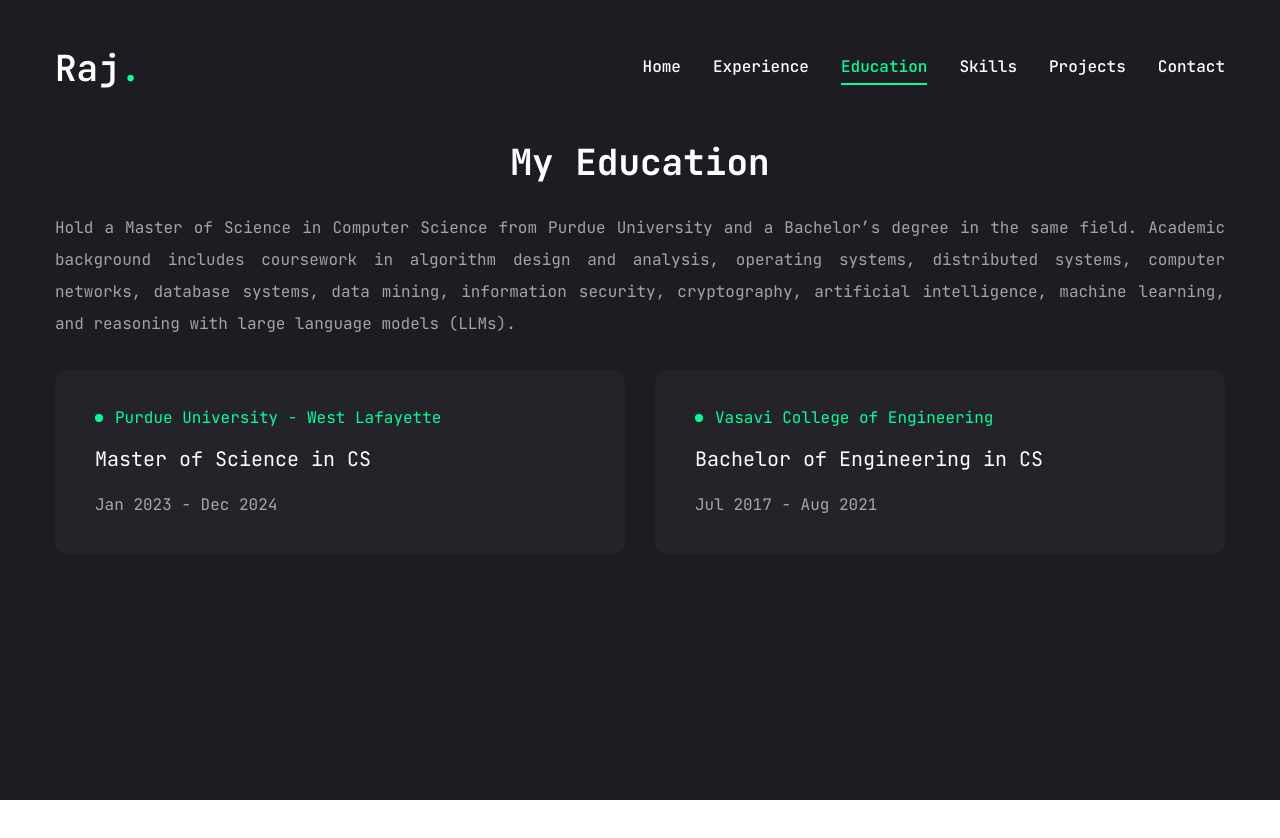
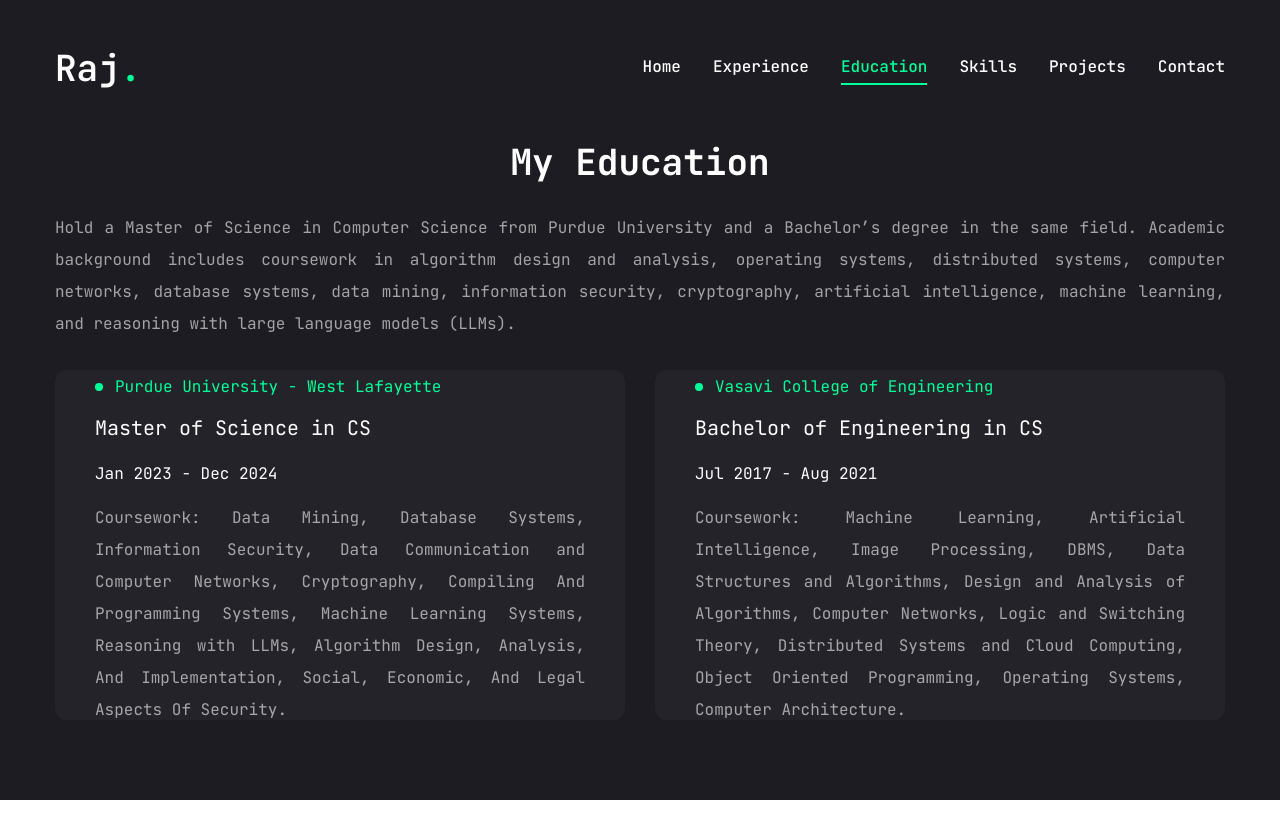
Before and after one commit to RajVenkat20/Portfolio, a Next.js app: page /education in a window 1280 px wide. Shown: the top 838 px of the page. Built offline with nearby package versions, Linux system fonts and the light colour scheme.

Commit message:
Updates to Education and Experience sections

```diff
--- a/app/education/page.jsx
+++ b/app/education/page.jsx
@@ -41,11 +41,15 @@ const education = {
       institution: "Purdue University - West Lafayette",
       degree: "Master of Science in CS",
       duration: "Jan 2023 - Dec 2024",
+      coursework:
+        "Coursework: Data Mining, Database Systems, Information Security, Data Communication and Computer Networks, Cryptography, Compiling And Programming Systems, Machine Learning Systems, Reasoning with LLMs, Algorithm Design, Analysis, And Implementation, Social, Economic, And Legal Aspects Of Security.",
     },
     {
       institution: "Vasavi College of Engineering",
       degree: "Bachelor of Engineering in CS",
       duration: "Jul 2017 - Aug 2021",
+      coursework:
+        "Coursework: Machine Learning, Artificial Intelligence, Image Processing, DBMS, Data Structures and Algorithms, Design and Analysis of Algorithms, Computer Networks, Logic and Switching Theory, Distributed Systems and Cloud Computing, Object Oriented Programming, Operating Systems, Computer Architecture.",
     },
   ],
 };
@@ -65,13 +69,14 @@ const Education = () => {
           defaultValue="education"
           className="flex flex-col xl:flex-row gap-[60px]"
         >
-
           {/* Content */}
           <div className="min-h-[70vh] w-full">
             {/* Education */}
             <TabsContent value="education" className="w-full">
               <div className="flex flex-col gap-[30px] text-center xl:text-left">
-                <h3 className="text-4xl font-bold text-center">{education.title}</h3>
+                <h3 className="text-4xl font-bold text-center">
+                  {education.title}
+                </h3>
                 <p className="text-justify text-white/60 mx-auto xl:mx-0">
                   {education.description}
                 </p>
@@ -81,7 +86,7 @@ const Education = () => {
                       return (
                         <li
                           key={index}
-                          className="bg-[#232329] h-[184px] py-6 px-10 rounded-xl flex flex-col justify-center items-center lg:items-start gap-1"
+                          className="bg-[#232329] h-[350px] py-6 px-10 rounded-xl flex flex-col justify-center items-center lg:items-start gap-1"
                         >
                           <div className="flex items-center gap-3 min-h-[45px]">
                             {/* dot */}
@@ -92,7 +97,14 @@ const Education = () => {
                           <h3 className="text-xl min-h-[40px] text-center lg:text-left">
                             {item.degree}
                           </h3>
-                          <span className="text-white/60 min-h-[40px]">{item.duration}</span>
+                          <span className="min-h-[40px]">
+                            {item.duration}
+                          </span>
+                          <div>
+                            <p className="text-justify text-white/60">
+                              {item.coursework}
+                            </p>
+                          </div>
                         </li>
                       );
                     })}
--- a/app/experience/page.jsx
+++ b/app/experience/page.jsx
@@ -102,7 +102,6 @@ const Experience = () => {
                             {item.position}
                           </h3>
                           <span className="min-h-[40px]">{item.duration}</span>
-
                           <div>
                           <p className="text-justify text-white/60">{item.summary}</p>
                           </div>
```
